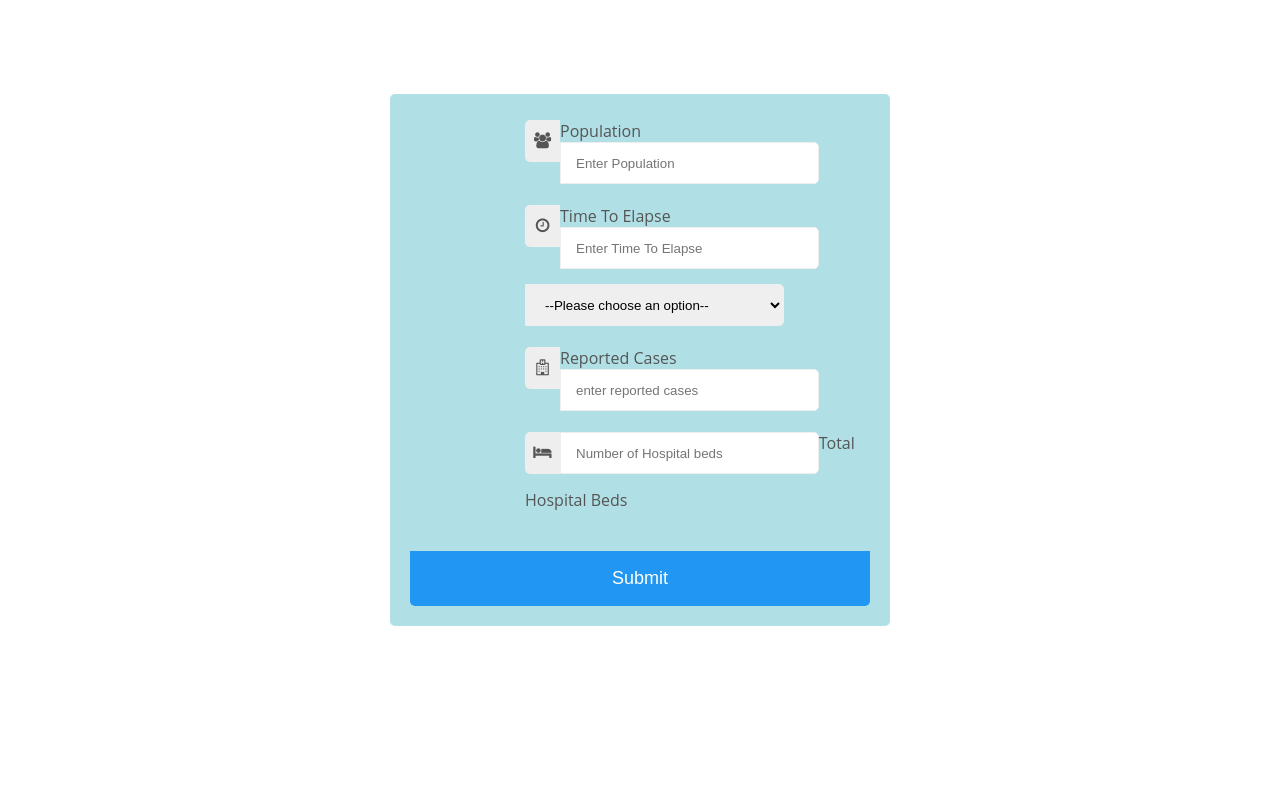
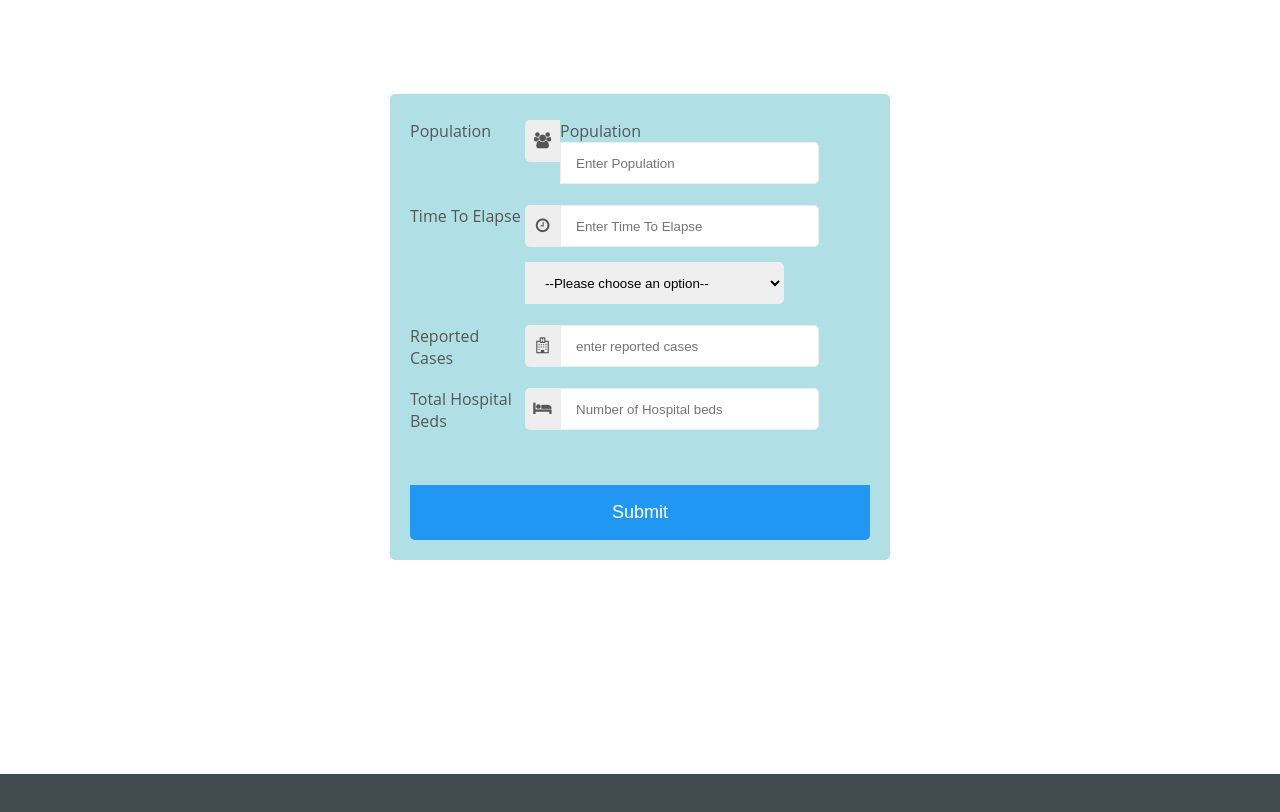
Before and after one commit to CHISOM96/Covid-19-Estimator, a website: page src/index.html in a window 1280 px wide. Shown: the part 920-1732 px from the top of the page. Drawn offline with Linux system fonts and the light colour scheme.

Commit message:
htnl fix 9

```diff
--- a/src/index.html
+++ b/src/index.html
@@ -50,7 +50,7 @@
 			<form>
 				<div class="row">
 					<div class="col-25">
-						<label class="hidden" for="population">Population</label>
+						<label for="data-population">Population</label>
 					</div>
 					<div class="col-75">
 						<span class="icon-case">
@@ -63,14 +63,14 @@
 				<div class="row">
 
 					<div class="col-25">
-						<label class="hidden" for="time-to-elapse">Time To Elapse</label>
+						<label for="data-time-to-elapse">Time To Elapse</label>
 					</div>
 
 					<div class="col-75">
 						<span class="icon-case">
 							<i class="fa fa-clock-o"></i>
 						</span>
-						<label for="time-to-elapse">Time To Elapse</label>
+
 						<input type="number" name="time-to-elapse" placeholder="Enter Time To Elapse" id="data-time-to-elapse" min="1" required>
 						<select required id="data-period-type">
 							<option value="">--Please choose an option--</option>
@@ -82,29 +82,28 @@
 				</div>
 				<div class="row">
 					<div class="col-25">
-						<label class="hidden" for="reported-cases">Reported Cases</label>
+						<label for="data-reported-cases">Reported Cases</label>
 					</div>
 					<div class="col-75">
 						<span class="icon-case">
 							<i class="fa fa-hospital-o"></i>
 						</span>
-						<label for="reported-cases">Reported Cases</label>
-						<input type="number" name="reported-cases" placeholder="enter reported cases" id=" data-reported-cases" min="1" required>
+
+						<input type="number" name="reported-cases" placeholder="enter reported cases" id="data-reported-cases" min="1" required>
 					</div>
 				</div>
 				<div class=row>
 					<div class="col-25">
-						<label class="hidden" for="data-total-hospital-beds">Total Hospital Beds</label>
+						<label for="data-total-hospital-beds">Total Hospital Beds</label>
 					</div>
 					<div class="col-75">
-						<span class="row">
-							<span class="icon-case">
-								<i class="fa fa-bed"></i>
-							</span>
-							<input type="number" name="Total Hospital Beds" placeholder="Number of Hospital beds" id="data-total-hospital-beds" min="1"
-							 required>
-							<label for="Total Hospital Beds">Total Hospital Beds</label>
+
+						<span class="icon-case">
+							<i class="fa fa-bed"></i>
 						</span>
+						<input type="number" name="Total Hospital Beds" placeholder="Number of Hospital beds" id="data-total-hospital-beds" min="1"
+						 required>
+
 					</div>
 				</div>
 
```
